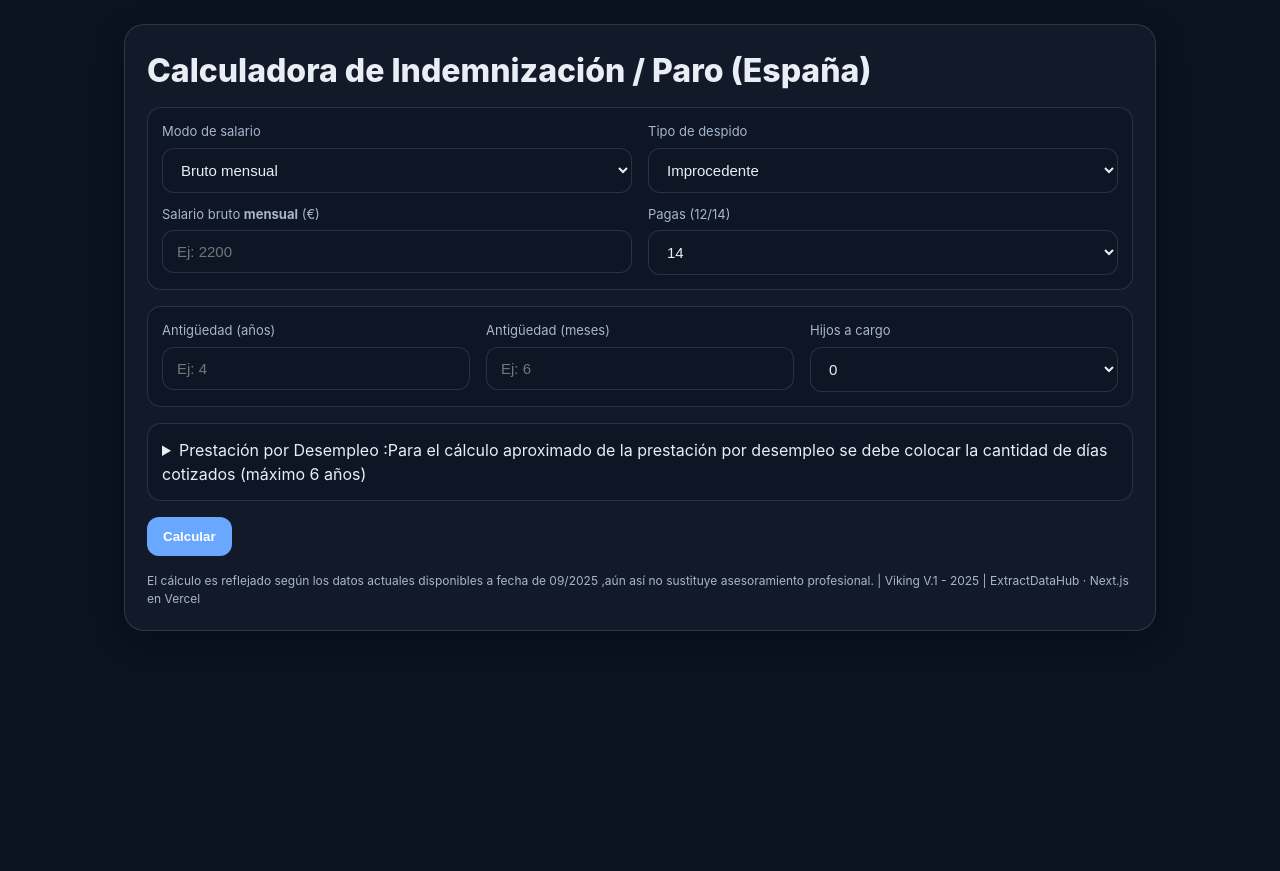
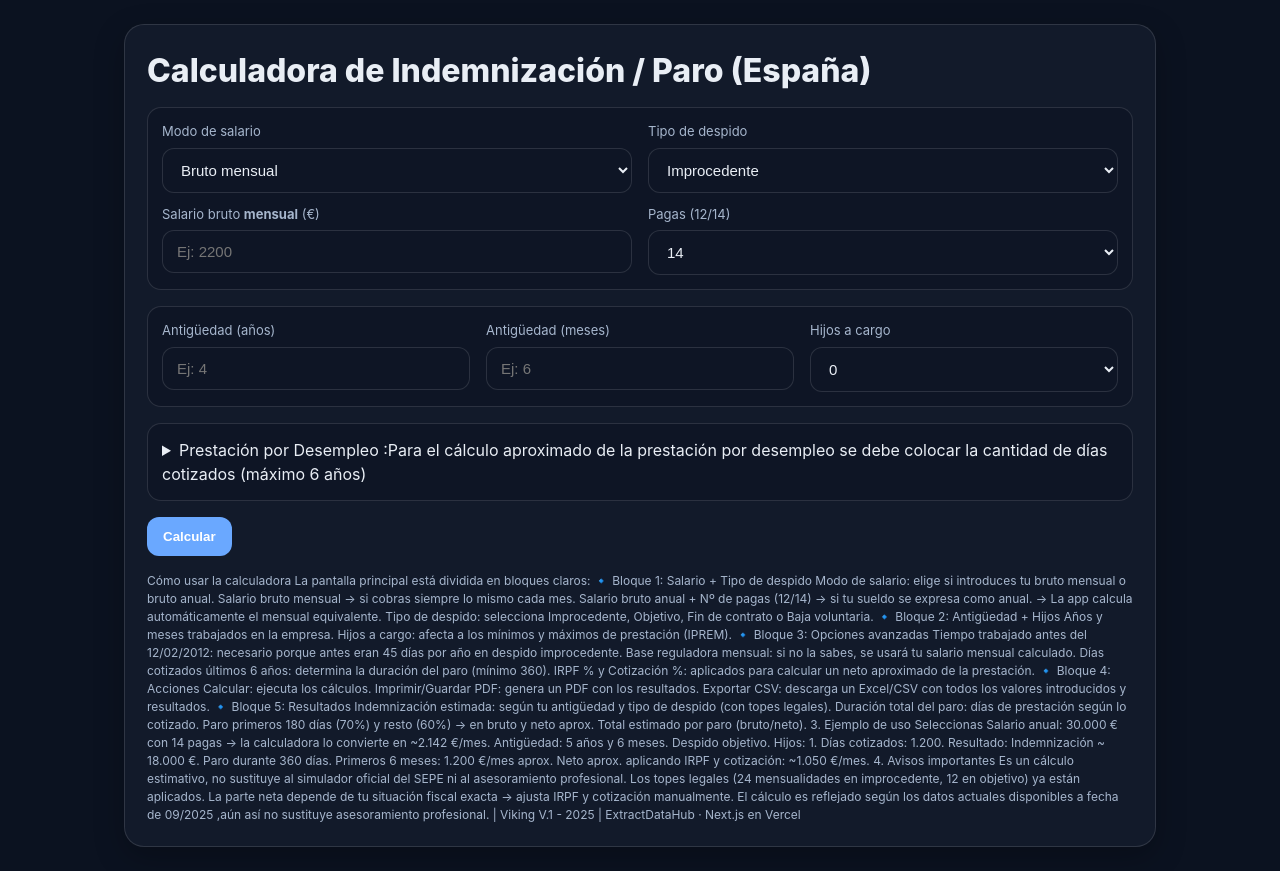
Before and after one commit to MrProphecy/calculadora-paro-indemnizacion, a Next.js app: page / in a window 1280 px wide. Before the commit the page ends 800 px from the top, so only its background shows below. Built offline with nearby package versions, Linux system fonts and the light colour scheme; no server answers.

Commit message:
Update index.js

```diff
--- a/pages/index.js
+++ b/pages/index.js
@@ -366,6 +366,85 @@ export default function Home(){
         )}
 
         <div className="footer" style={{marginTop:16}}>
+              Cómo usar la calculadora
+
+              La pantalla principal está dividida en bloques claros:
+
+              🔹 Bloque 1: Salario + Tipo de despido
+
+              Modo de salario: elige si introduces tu bruto mensual o bruto anual.
+
+              Salario bruto mensual → si cobras siempre lo mismo cada mes.
+
+              Salario bruto anual + Nº de pagas (12/14) → si tu sueldo se expresa como anual.
+              → La app calcula automáticamente el mensual equivalente.
+
+              Tipo de despido: selecciona Improcedente, Objetivo, Fin de contrato o Baja voluntaria.
+
+              🔹 Bloque 2: Antigüedad + Hijos
+
+              Años y meses trabajados en la empresa.
+
+              Hijos a cargo: afecta a los mínimos y máximos de prestación (IPREM).
+
+              🔹 Bloque 3: Opciones avanzadas
+
+              Tiempo trabajado antes del 12/02/2012: necesario porque antes eran 45 días por año en despido improcedente.
+
+              Base reguladora mensual: si no la sabes, se usará tu salario mensual calculado.
+
+              Días cotizados últimos 6 años: determina la duración del paro (mínimo 360).
+
+              IRPF % y Cotización %: aplicados para calcular un neto aproximado de la prestación.
+
+              🔹 Bloque 4: Acciones
+
+              Calcular: ejecuta los cálculos.
+
+              Imprimir/Guardar PDF: genera un PDF con los resultados.
+
+              Exportar CSV: descarga un Excel/CSV con todos los valores introducidos y resultados.
+
+              🔹 Bloque 5: Resultados
+
+              Indemnización estimada: según tu antigüedad y tipo de despido (con topes legales).
+
+              Duración total del paro: días de prestación según lo cotizado.
+
+              Paro primeros 180 días (70%) y resto (60%) → en bruto y neto aprox.
+
+              Total estimado por paro (bruto/neto).
+
+              3. Ejemplo de uso
+
+              Seleccionas Salario anual: 30.000 € con 14 pagas → la calculadora lo convierte en ~2.142 €/mes.
+
+              Antigüedad: 5 años y 6 meses.
+
+              Despido objetivo.
+
+              Hijos: 1.
+
+              Días cotizados: 1.200.
+
+              Resultado:
+
+              Indemnización ~ 18.000 €.
+
+              Paro durante 360 días.
+
+              Primeros 6 meses: 1.200 €/mes aprox.
+
+              Neto aprox. aplicando IRPF y cotización: ~1.050 €/mes.
+
+              4. Avisos importantes
+
+              Es un cálculo estimativo, no sustituye al simulador oficial del SEPE ni al asesoramiento profesional.
+
+              Los topes legales (24 mensualidades en improcedente, 12 en objetivo) ya están aplicados.
+
+              La parte neta depende de tu situación fiscal exacta → ajusta IRPF y cotización manualmente.
+
           El cálculo es reflejado según los datos actuales disponibles a fecha de 09/2025 ,aún así no sustituye asesoramiento profesional. | Viking V.1 - 2025 | ExtractDataHub · Next.js en Vercel
         </div>
       </div>
```
